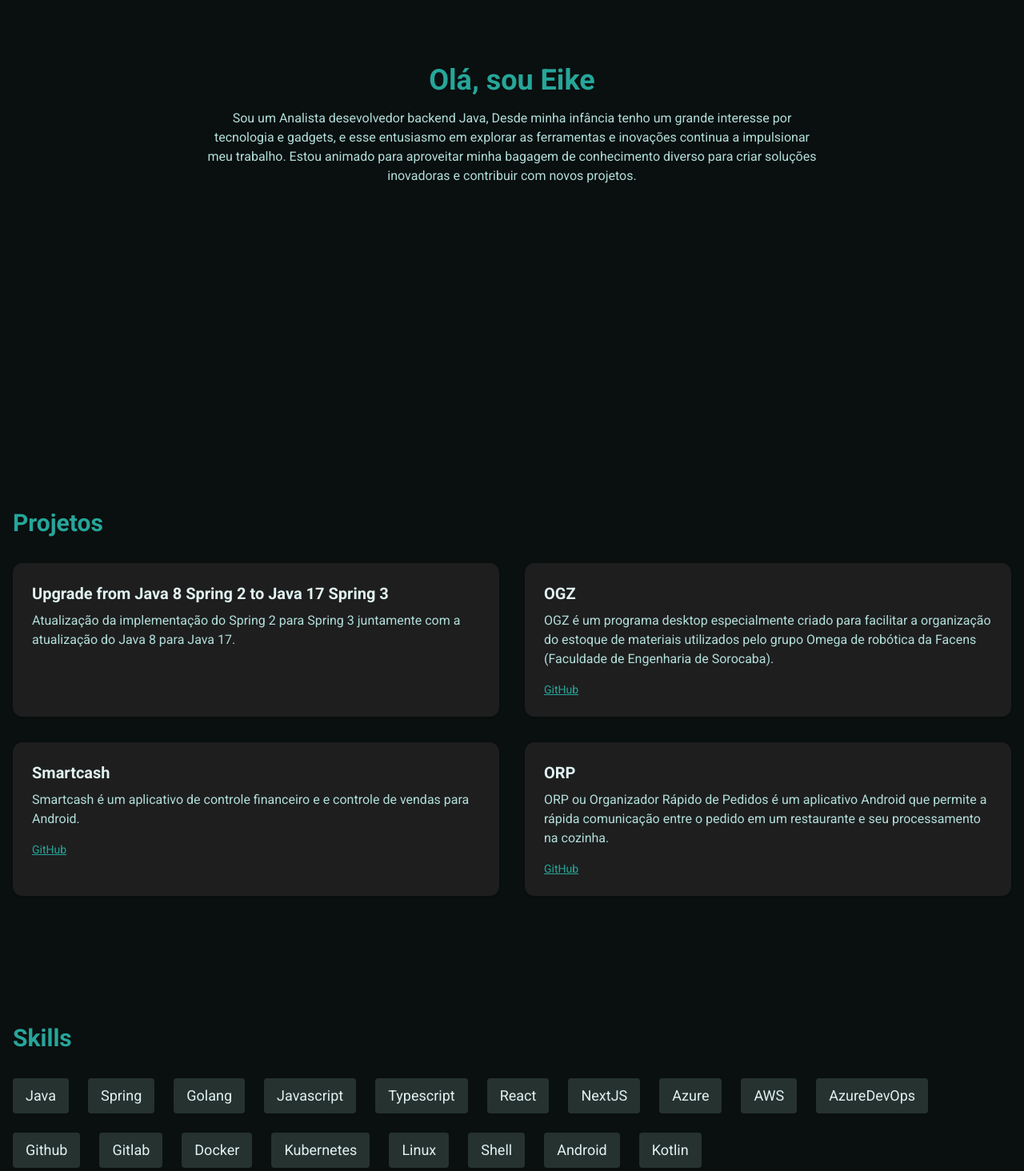
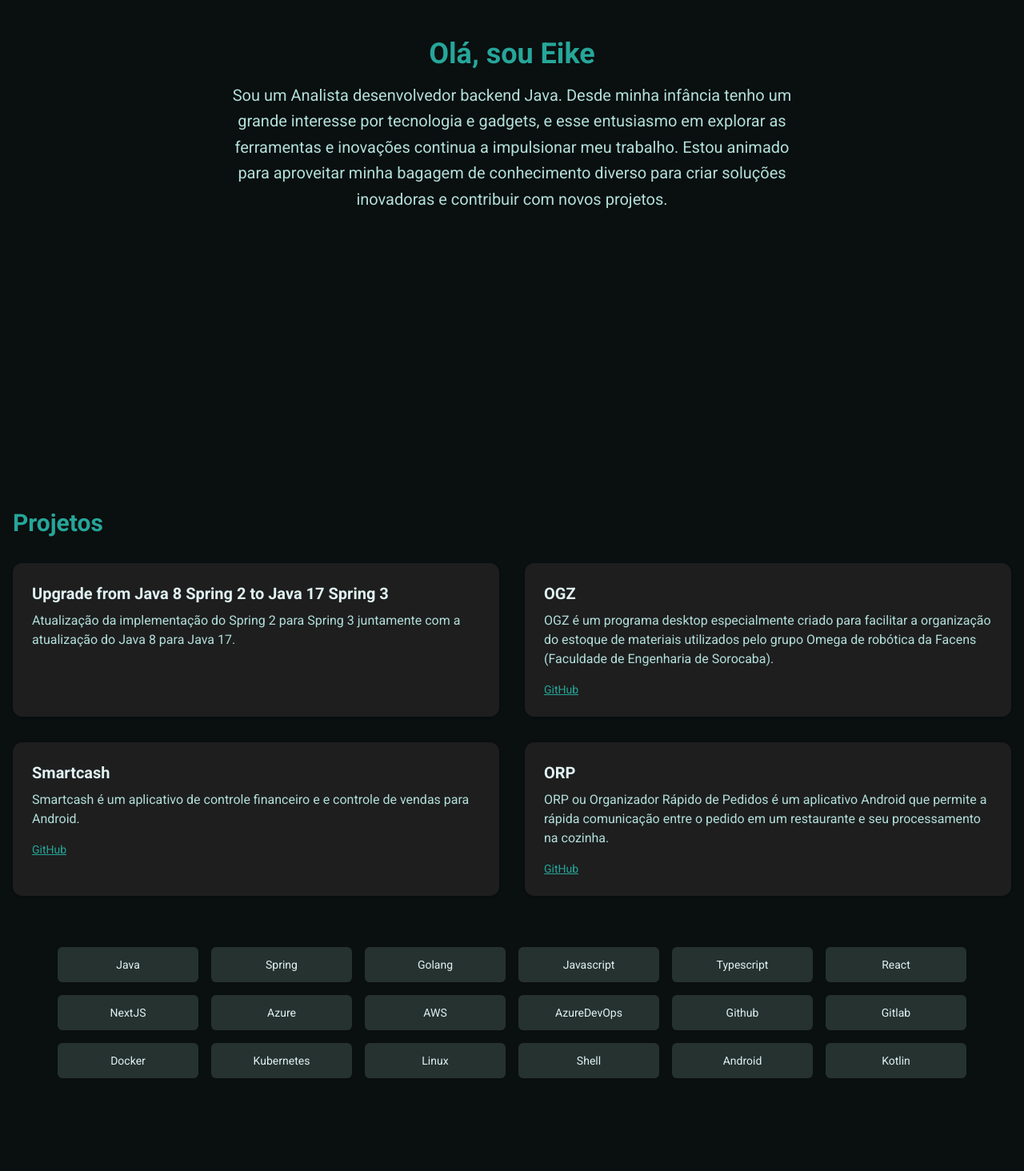
Before and after one commit to ekonuma/portfolio, a Next.js app: page / in a window 1280 px wide. Shown: the part 260-1724 px from the top of the page at 80% size. Built offline with nearby package versions, Linux system fonts and the light colour scheme.

Commit message:
feat: ajuste responsividade

```diff
--- a/src/app/page.tsx
+++ b/src/app/page.tsx
@@ -20,14 +20,9 @@ export default function Home() {
           <h2 className="text-4xl font-bold mb-4 mt-24">
             Olá, sou <span className="text-[#26A69A]">Eike</span>
           </h2>
-          <p className="text-xxl max-w-3xl text-[#B2DFDB]">
-            Sou um Analista desevolvedor backend Java, Desde minha infância
-            tenho um grande interesse por tecnologia e gadgets, e esse
-            entusiasmo em explorar as ferramentas e inovações continua a
-            impulsionar meu trabalho. Estou animado para aproveitar minha
-            bagagem de conhecimento diverso para criar soluções inovadoras e
-            contribuir com novos projetos.
-          </p>
+          <p className="text-base sm:text-lg lg:text-xl max-w-3xl mx-auto px-4 text-[#B2DFDB] leading-relaxed text-center">
+            Sou um Analista desenvolvedor backend Java. Desde minha infância tenho um grande interesse por tecnologia e gadgets, e esse entusiasmo em explorar as ferramentas e inovações continua a impulsionar meu trabalho. Estou animado para aproveitar minha bagagem de conhecimento diverso para criar soluções inovadoras e contribuir com novos projetos.
+        </p>
         </section>
 
         <section className="container mx-auto py-16 px-4" id="projetos">
@@ -75,65 +70,21 @@ export default function Home() {
           </div>
         </section>
 
-        <section className="container mx-auto py-16 px-4" id="skills">
-          <h3 className="text-3xl font-bold mb-8 text-[#26A69A]">Skills</h3>
-          <div className="flex flex-wrap gap-6 text-lg">
-            <span className="bg-[#263230] px-4 py-2 rounded text-[#E0F2F1]">
-              Java
+        <div className="grid grid-cols-2 sm:grid-cols-3 md:grid-cols-4 lg:grid-cols-5 xl:grid-cols-6 gap-4 px-18">
+          {[
+            'Java', 'Spring', 'Golang', 'Javascript', 'Typescript', 'React', 'NextJS',
+            'Azure', 'AWS', 'AzureDevOps', 'Github', 'Gitlab', 'Docker', 'Kubernetes',
+            'Linux', 'Shell', 'Android', 'Kotlin',
+          ].map((skill) => (
+            <span
+              key={skill}
+              className="bg-[#263230] text-[#E0F2F1] px-6 py-2 rounded-md text-sm font-medium w-full text-center whitespace-nowrap flex items-center justify-center min-h-[44px]"
+            >
+              {skill}
             </span>
-            <span className="bg-[#263230] px-4 py-2 rounded text-[#E0F2F1]">
-              Spring
-            </span>
-            <span className="bg-[#263230] px-4 py-2 rounded text-[#E0F2F1]">
-              Golang
-            </span>
-            <span className="bg-[#263230] px-4 py-2 rounded text-[#E0F2F1]">
-              Javascript
-            </span>
-            <span className="bg-[#263230] px-4 py-2 rounded text-[#E0F2F1]">
-              Typescript
-            </span>
-            <span className="bg-[#263230] px-4 py-2 rounded text-[#E0F2F1]">
-              React
-            </span>
-            <span className="bg-[#263230] px-4 py-2 rounded text-[#E0F2F1]">
-              NextJS
-            </span>
-            <span className="bg-[#263230] px-4 py-2 rounded text-[#E0F2F1]">
-              Azure
-            </span>
-            <span className="bg-[#263230] px-4 py-2 rounded text-[#E0F2F1]">
-              AWS
-            </span>
-            <span className="bg-[#263230] px-4 py-2 rounded text-[#E0F2F1]">
-              AzureDevOps
-            </span>
-            <span className="bg-[#263230] px-4 py-2 rounded text-[#E0F2F1]">
-              Github
-            </span>
-            <span className="bg-[#263230] px-4 py-2 rounded text-[#E0F2F1]">
-              Gitlab
-            </span>
-            <span className="bg-[#263230] px-4 py-2 rounded text-[#E0F2F1]">
-              Docker
-            </span>
-            <span className="bg-[#263230] px-4 py-2 rounded text-[#E0F2F1]">
-              Kubernetes
-            </span>
-            <span className="bg-[#263230] px-4 py-2 rounded text-[#E0F2F1]">
-              Linux
-            </span>
-            <span className="bg-[#263230] px-4 py-2 rounded text-[#E0F2F1]">
-              Shell
-            </span>
-            <span className="bg-[#263230] px-4 py-2 rounded text-[#E0F2F1]">
-              Android
-            </span>
-            <span className="bg-[#263230] px-4 py-2 rounded text-[#E0F2F1]">
-              Kotlin
-            </span>
-          </div>
-        </section>
+          ))}
+        </div>
+
         <section className="container mx-auto py-20 px-4" id="contato">
           <h3 className="text-3xl font-bold mb-12 text-[#26A69A]">Contato</h3>
 
```
